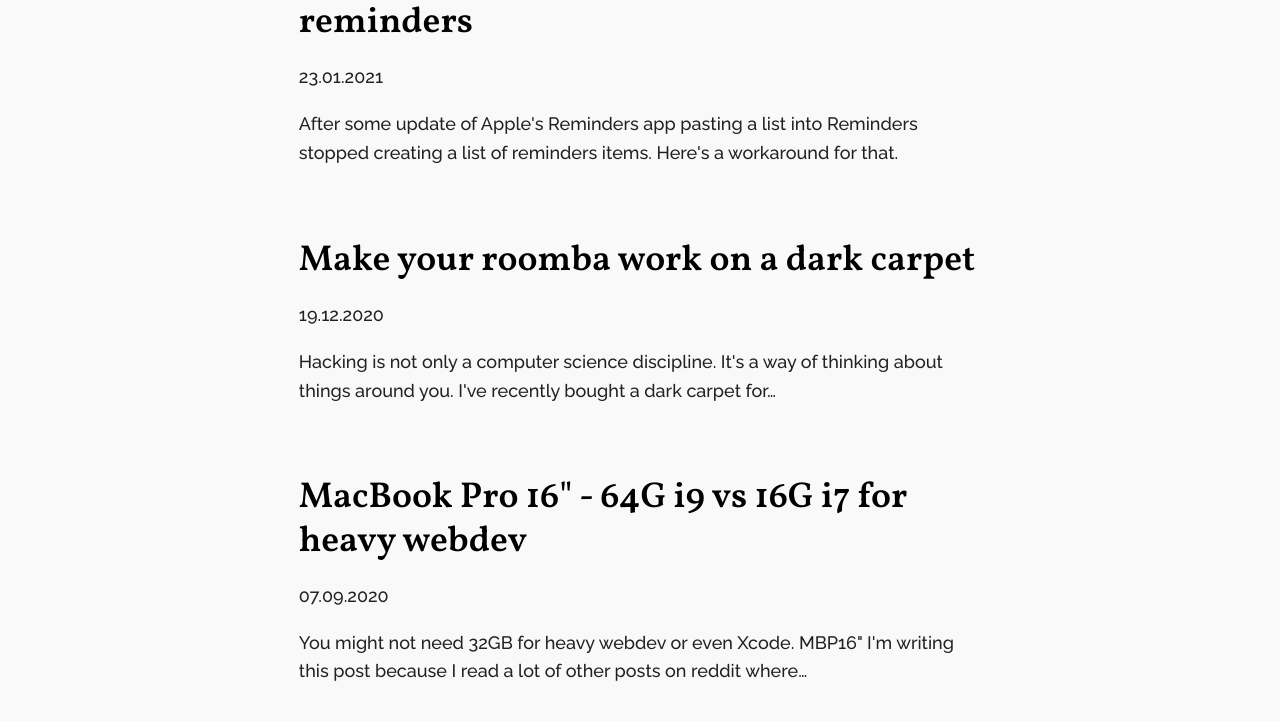
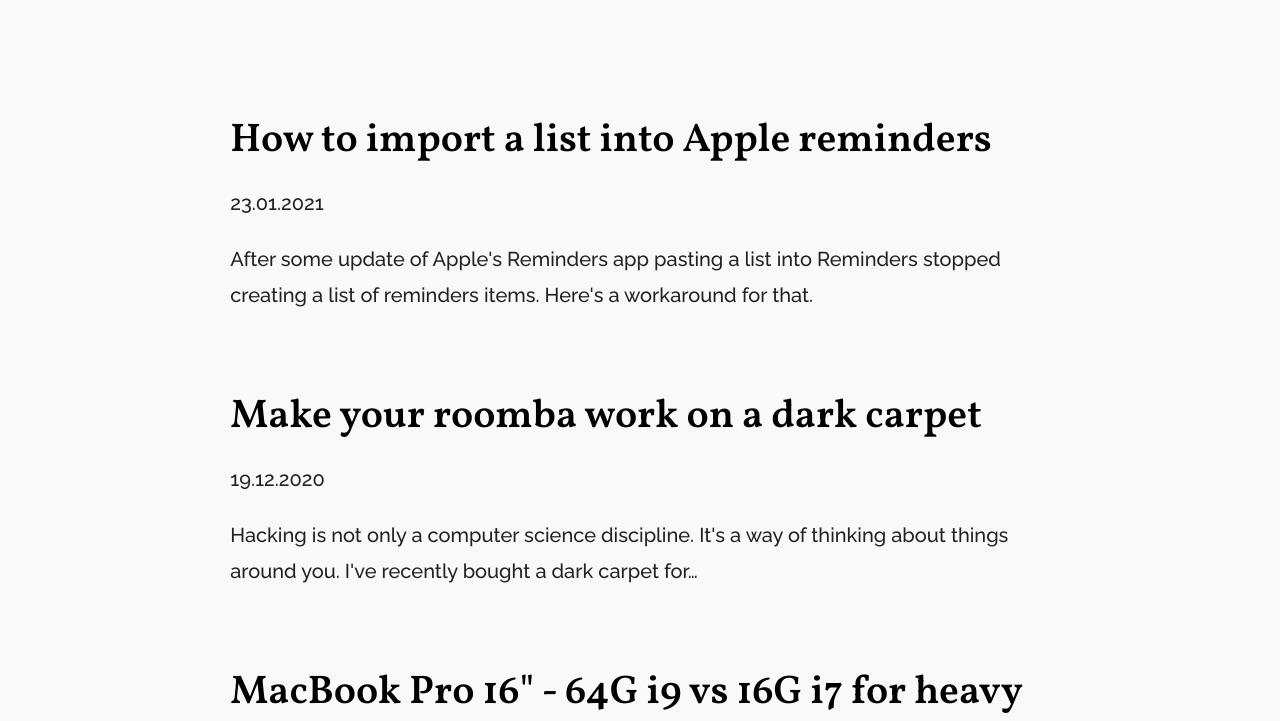
Before and after one commit to sznowicki/nowicki-io, a Gatsby site: page / in a window 1280 px wide. Shown: the part 851-1572 px from the top of the page. Built offline with nearby package versions, Linux system fonts and the light colour scheme; Gatsby itself is replaced by a stand-in of ours; a web font is replaced by a local one.

Commit message:
Nicer header

```diff
--- a/src/components/layout.js
+++ b/src/components/layout.js
@@ -10,9 +10,12 @@
     header = null;
   } else {
     header = (
-      <Link className="header-link-home" to="/">
-        {title}
-      </Link>
+      <nav>
+        <Link className="header-link-home" to="/">
+          go back to home page
+        </Link>
+      </nav>
+
     );
   }
 
--- a/src/style.scss
+++ b/src/style.scss
@@ -11,13 +11,25 @@
   --color-invert: #fff;
   --color-invert-background: #000;
 
-  --space-max-text-flow: 65ch;
+  --space-max-text-flow: 70ch;
 }
 
 @mixin underline {
   text-decoration: underline;
   text-underline-position: from-font;
 }
+
+@mixin ghost-link {
+  text-decoration: none;
+  color: inherit;
+
+  &:hover,
+  &:active,
+  &:focus {
+    text-decoration: underline;
+  }
+}
+
 * {
   box-sizing: border-box;
 }
@@ -25,8 +37,8 @@
 html, body {
   padding: 0;
   margin: 0;
-  font-size: 18px;
-  line-height: 1.6em;
+  font-size: 20px;
+  line-height: 1.8em;
   font-family: var(--fonts-default);
   font-weight: var(--font-weight-normal);
   color: var(--color-base);
@@ -41,14 +53,7 @@
   color: var(--color-standout);
 
   a {
-    text-decoration: none;
-    color: inherit;
-
-    &:hover,
-    &:active,
-    &:focus {
-      text-decoration: underline;
-    }
+    @include ghost-link;
   }
 }
 
@@ -79,8 +84,22 @@
   max-width: 100%;
 }
 
-.posts-list, .lead, .blog-post {
+.global-header {
+
+  text-align: right;
+
+  a {
+    @include ghost-link;
+
+  }
+}
+
+.posts-list,
+.lead,
+.blog-post,
+.global-header {
   max-width: var(--space-max-text-flow);
+  width: 100%;
   margin: 0 auto;
   padding: 1rem;
 }
```
